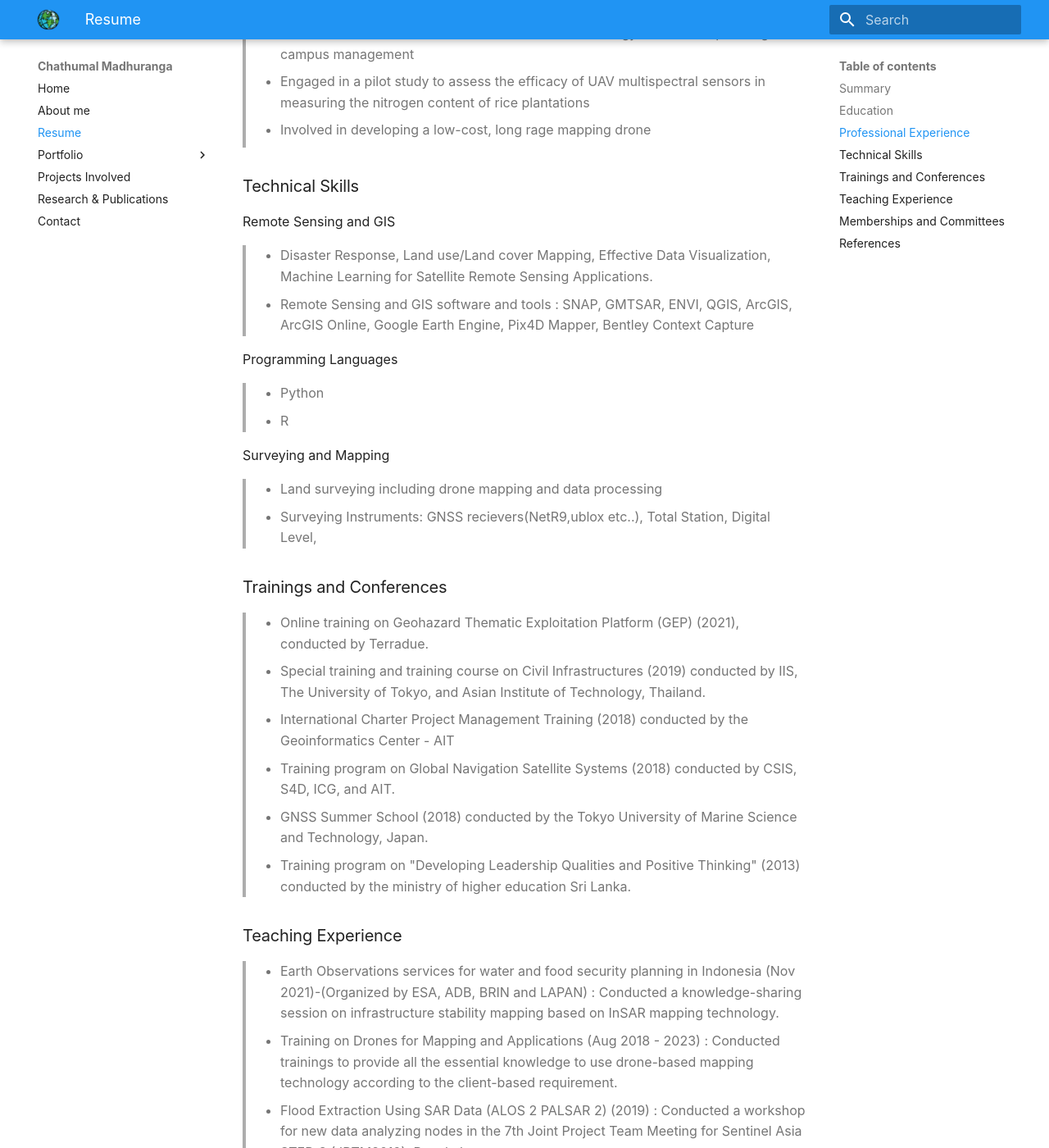
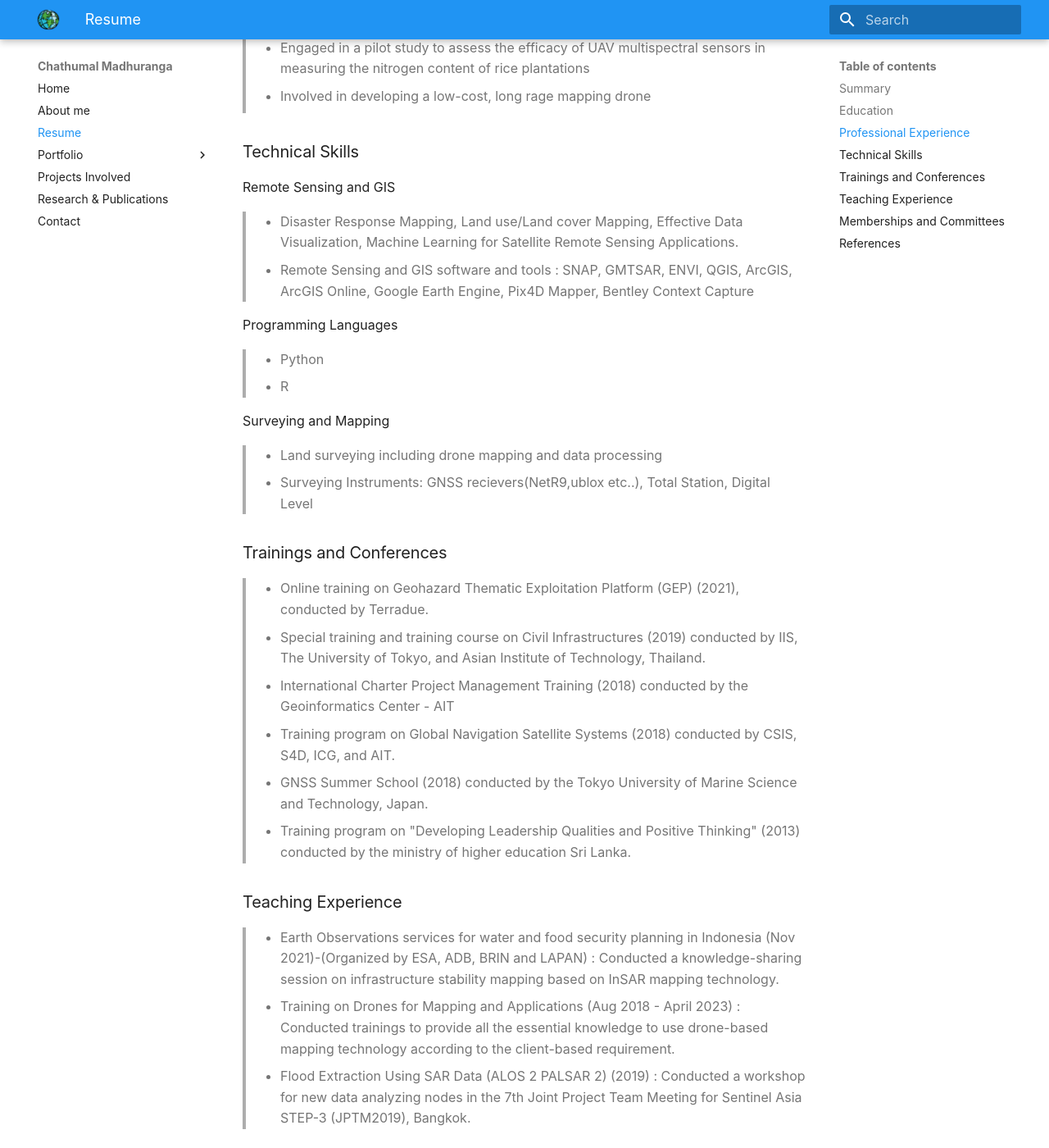
Before and after one commit to chathumal93/chathumal93.github.io, an MkDocs documentation site: the page built from docs/resume.md, in a window 1280 px wide and 1400 px high, scrolled down 1119 px. Shown: the whole window at 82% size. Built offline with MkDocs 1.6.1 and Material for MkDocs 9.7.7, drawn with Linux system fonts in a browser that asks for light colours; some web fonts are replaced; some of the changed text lies outside the part shown.

Commit message:
updateIII 2023 May

```diff
--- a/docs/resume.md
+++ b/docs/resume.md
@@ -41,7 +40,7 @@ Intern – Geoinfomatics Center - Asian Institute of Technology
 
 ### Technical Skills
 Remote Sensing and GIS
->- Disaster Response, Land use/Land cover Mapping, Effective Data Visualization, Machine Learning for Satellite Remote Sensing Applications.
+>- Disaster Response Mapping, Land use/Land cover Mapping, Effective Data Visualization, Machine Learning for Satellite Remote Sensing Applications.
 >-  Remote Sensing and GIS software and tools : SNAP, GMTSAR, ENVI, QGIS, ArcGIS, ArcGIS Online, Google Earth Engine, Pix4D Mapper, Bentley Context Capture
 
 Programming Languages
@@ -50,7 +49,7 @@ Programming Languages
 
 Surveying and Mapping
 >- Land surveying including drone mapping and data processing
->- Surveying Instruments: GNSS recievers(NetR9,ublox etc..), Total Station, Digital Level,
+>- Surveying Instruments: GNSS recievers(NetR9,ublox etc..), Total Station, Digital Level
 
 ### Trainings and Conferences
 >- Online training on Geohazard Thematic Exploitation Platform (GEP) (2021), conducted by Terradue.
@@ -63,7 +62,7 @@ Surveying and Mapping
 ### Teaching Experience
 >- Earth Observations services for water and food security planning in Indonesia (Nov 2021)-(Organized by ESA,   ADB, BRIN and LAPAN)
  : Conducted a knowledge-sharing session on infrastructure stability mapping based on InSAR mapping technology.
->- Training on Drones for Mapping and Applications (Aug 2018 - 2023)
+>- Training on Drones for Mapping and Applications (Aug 2018 - April 2023)
  : Conducted trainings to provide all the essential knowledge to use drone-based mapping technology according
 to the client-based requirement.
 >- Flood Extraction Using SAR Data (ALOS 2 PALSAR 2) (2019)
```
Also changed, not shown: other parts of docs/resume.md (+2 -3 lines).
